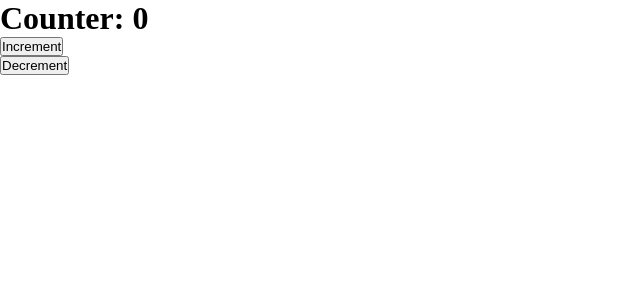
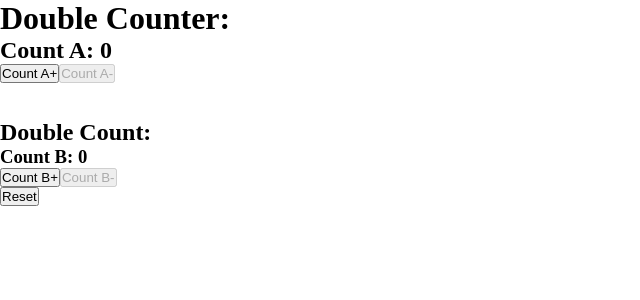
Before and after one commit to nurmoha251-droid/excise-3, a React (Vite) app: page / in a window 1280 px wide. Shown: the top 300 px of the page, without its empty margins (0-640 px from the left). Built offline with nearby package versions, Linux system fonts and the light colour scheme.

Commit message:
Your clear description of what changed

```diff
--- a/src/App.jsx
+++ b/src/App.jsx
@@ -1,6 +1,6 @@
 import   useState  from "react";
-
-import Counter from "./Counter";
+import DoubleCounter from "./DoubleCounter";
+// import Counter from "./Counter";
 
 function App() {
 
@@ -9,9 +9,12 @@ function App() {
 
 
       return(
+<>
 
-<Counter/>
-      )
+{/* <Counter/> */}
+
+<DoubleCounter/>
+     </>  )
 }
 
 
--- /dev/null
+++ b/src/DoubleCounter.jsx
@@ -0,0 +1,48 @@
+import { useState } from "react";
+
+const DoubleCounter = () => {
+  const [count, setCount] = useState(0);
+  const [doubleCount, setDoubleCount] = useState(0);
+
+  const increment = () => {
+    setCount(count + 1);
+
+  };
+
+  const decrement = () => {
+    setCount(count - 1);
+  };
+    const incrementDouble = () => {
+    setDoubleCount(doubleCount +1 );
+  };
+const decrementDouble = () => {
+    setDoubleCount(doubleCount - 1);
+  }
+  return (
+    <div>
+    <div>
+      <h1>Double Counter: </h1>
+      <h2>Count A: {count}</h2>
+
+      <button onClick={increment}>Count A+</button>
+      <button onClick={decrement} disabled={count === 0}>
+        Count A-  </button>
+    </div><br /><br />
+    <div>
+      <h2>Double Count: </h2>
+      <h3>Count B: {doubleCount}</h3>
+        <button onClick={incrementDouble}>
+            Count B+</button>
+        <button onClick={decrementDouble} disabled={doubleCount === 0}>
+        Count B-  </button>
+
+
+
+    </div>
+    <button onClick={() => {setCount(0); setDoubleCount(0)}}>Reset</button>
+
+    </div>
+  );
+};
+
+export default DoubleCounter;
```
